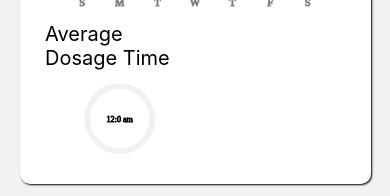
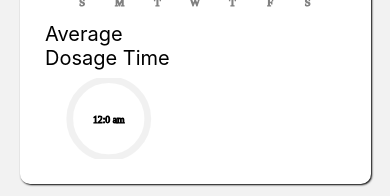
Before and after one commit to SamBehm/med-track, a React Native app: screen /Analytics in a window 390 px wide. Shown: the part 272-468 px from the top of the page. Built offline with nearby package versions, Linux system fonts and the light colour scheme.

Commit message:
changed AnimatedPercentageCircle so the viewbox of the svg is now dependant on the radius and stroke width of the circle

```diff
--- a/components/AnimatedPercentageCircle.js
+++ b/components/AnimatedPercentageCircle.js
@@ -9,6 +9,9 @@ function AnimatedPercentageCircle(props) {
 
         const radius = props.radius;
         const circumference = 2 * Math.PI * radius;
+        const viewBox = (2 * radius) + (props.strokeWidth / 2);
+
+        const fontSize = props.fontSize ? props.fontSize : 10;
 
         const progress = useSharedValue(0);
         const animProps = useAnimatedProps(() => ({
@@ -22,12 +25,12 @@ function AnimatedPercentageCircle(props) {
 
         return (
                 <View style={props.containerStyle}>
-                        <Svg height="85%" width="85%" viewBox='0 0 100 100'>
+                        <Svg height="85%" width="85%" viewBox={`0 0 ${viewBox} ${viewBox}`}>
                                 {
                                         props.showBackgroundCircle && (
                                                 <Circle
-                                                        cx="50"
-                                                        cy="50"
+                                                        cx={viewBox / 2}
+                                                        cy={viewBox / 2}
                                                         r={radius}
                                                         fill={props.fill}
                                                         fillOpacity={props.fillOpacity}
@@ -39,8 +42,8 @@ function AnimatedPercentageCircle(props) {
                                 }
                                 <AnimCircle
                                         animatedProps={animProps}
-                                        cx="50"
-                                        cy="50"
+                                        cx={viewBox / 2}
+                                        cy={viewBox / 2}
                                         r={radius}
                                         stroke={props.strokeColor}
                                         strokeWidth={props.strokeWidth / 2}
@@ -49,13 +52,13 @@ function AnimatedPercentageCircle(props) {
                                         strokeLinecap="round"
                                         strokeDasharray={circumference}
                                         strokeDashoffset={circumference}
-                                        transform={{ ...props.transform }}
+                                        transform={{ ...props.transform, originX: viewBox / 2, originY: viewBox / 2 }}
                                 />
                                 <Text
-                                        x={50}
-                                        y={54}
+                                        x={viewBox / 2}
+                                        y={(viewBox / 2) + (fontSize / 2) - 1}
                                         stroke="black"
-                                        fontSize="10"
+                                        fontSize={fontSize}
                                         textAnchor="middle"
                                         fontWeight="1"
                                 >
--- a/screens/AnalyticsScreen.js
+++ b/screens/AnalyticsScreen.js
@@ -78,7 +78,7 @@ class AnalyticsScreen extends Component {
                                                         <Text style={{ fontSize: 20 }}>Average Dosage Time</Text>
                                                         <AnimatedPercentageCircle
                                                                 radius={40}
-                                                                containerStyle={{ flex: 1, justifyContent: "center", alignItems: "center" }}
+                                                                containerStyle={{ flex: 1, justifyContent: "center", alignItems: "baseline" }}
                                                                 strokeWidth={7}
                                                                 strokeColor={"#4bee9a"}
                                                                 fill={"white"}
@@ -86,7 +86,7 @@ class AnalyticsScreen extends Component {
                                                                 percent={averageDosageTime == null ? 0 : (averageDosageTime / 12)}
                                                                 text={averageDosageTimeString}
                                                                 showBackgroundCircle={true}
-                                                                transform={{ rotation: -90, originX: 50, originY: 50 }}
+                                                                transform={{ rotation: -90 }}
                                                         />
                                                 </View>
                                                 <View style={{ flex: 1 }}>
```
